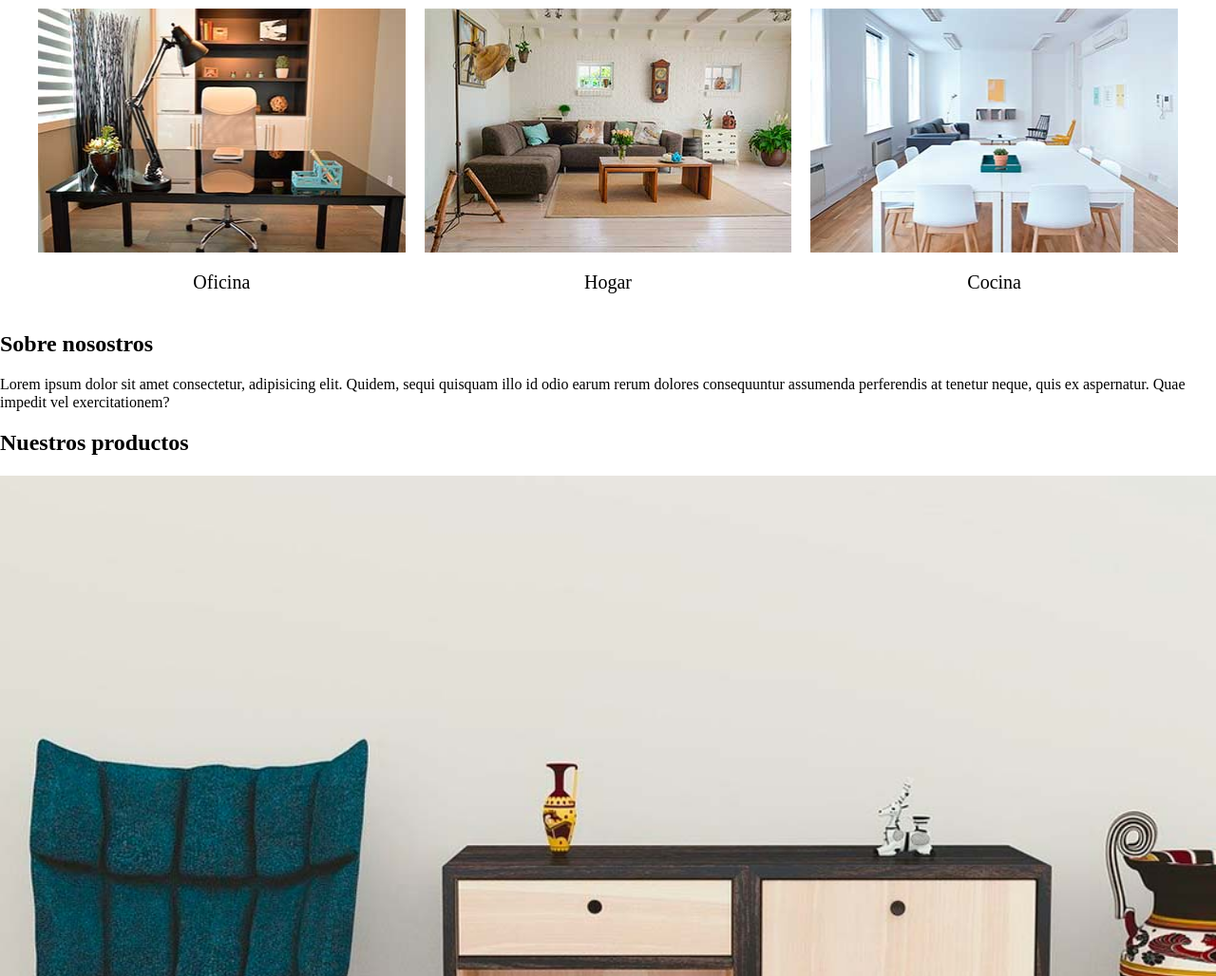
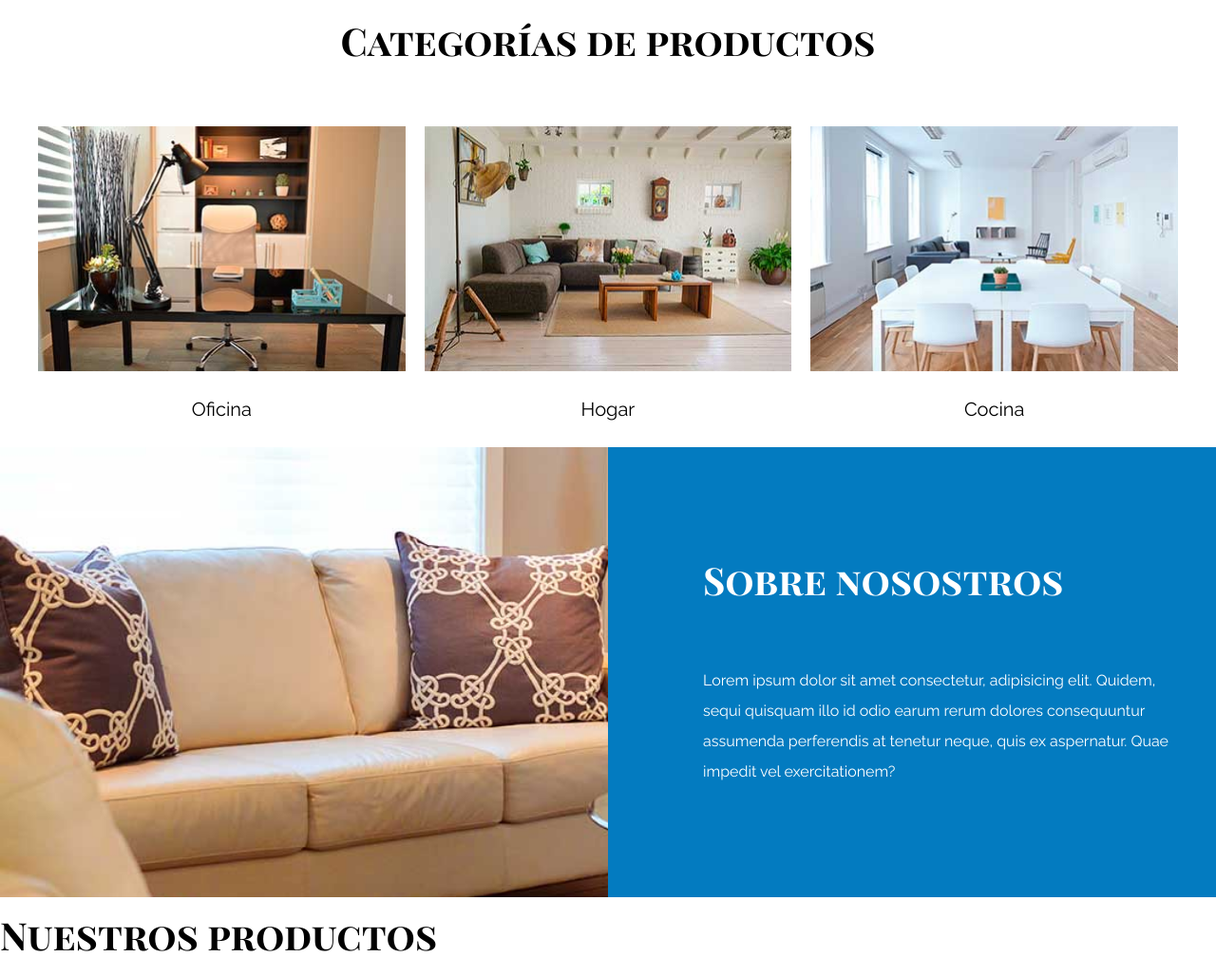
Before and after one commit to D4VID-01/css-udemy, a plain HTML site: page E-comemrce/index.html in a window 1280 px wide. Shown: the part 805-1833 px from the top of the page at 95% size. Drawn offline with Linux system fonts and the light colour scheme.

Commit message:
feat: Sección 5.1 - Finalizando la página de inicio

```diff
--- a/E-comemrce/css/app.css
+++ b/E-comemrce/css/app.css
@@ -1,13 +1,37 @@
 
 html {
-    box-sizing: border-box;;
+    box-sizing: border-box;
+    font-size: 62.5%; /* 1rem = 10px*/
 }
 
 *, *:before, *::after {
     box-sizing: inherit;
 }
 
+body {
+    font-family: "Raleway", sans-serif;
+    font-size: 1.6rem;
+    line-height: 2;
+}
+
 /* Globales */
+
+h1, h2, h3 {
+    font-family: "Playfair Display SC", serif;
+    margin: 0 0 5rem 0;
+}
+
+h1 {
+    font-size: 5rem;
+}
+
+h2 {
+    font-size: 4rem;
+}
+
+h3 {
+    font-size: 3rem;
+}
 
 a {
     text-decoration: none;
@@ -23,7 +47,7 @@ img {
 /* Header y Navegación */
 
 .nombre-sitio {
-    margin:50px 0 50px 0;
+    margin-top: 5rem;
     text-align: center;
 }
 
@@ -36,20 +60,21 @@ img {
 }
 
 .nav-principal {
-    padding: 20px 0;
+    padding: 2rem 0;
     display: flex;
     justify-content: space-around;
 }
 
 .hero {
     background-image: url(../images/principal.jpg);
-    height: 550px;
+    height: 55rem;
     background-repeat: no-repeat;
     background-size: cover;
+    background-position: center center;
 }
 
 .contenedor {
-    max-width: 1200px;
+    max-width: 120rem;
     margin: 0 auto 0 auto;
 }
 
@@ -57,23 +82,50 @@ img {
 /* CATEGORÍAS */
 
 .categorias {
+    padding-top: 5rem;
+}
+
+.categorias h2{
     text-align: center;
 }
 
 .categoria a {
+    text-align: center;
     display: block;
-    padding: 20px;
-    font-size: 20px;
+    padding: 2rem;
+    font-size: 2rem;
 }
 
 .categoria a:hover {
     background-color: #037bc0;
     color: #FFFFFF;
-    border-bottom-right-radius: 10px;
+    border-bottom-right-radius: 1rem;
 }
 
 .listado-categorias {
     display: grid;
     grid-template-columns: repeat(3, 1fr);
-    gap: 20px;
+    gap: 2rem;
 }
+
+/* BLOQUE NOSOTROS */
+
+.sobre-nosotros {
+    background-image: linear-gradient(to right, transparent 50%, #037bc0 50%, #037bc0 100%),
+    url(../images/nosotros.jpg);
+    background-position: left center;
+    background-repeat: no-repeat;
+    background-size:100%, 120rem ;
+    padding: 10rem 0;
+}
+
+.sobre-nosotros-grid{
+    display:flex;
+    justify-content: flex-end;
+}
+
+.texto-nosotros{
+    flex-basis: 50%;
+    padding-left: 10rem;
+    color: #FFF;
+}
--- a/E-comemrce/index.html
+++ b/E-comemrce/index.html
@@ -4,6 +4,9 @@
     <meta charset="UTF-8">
     <meta name="viewport" content="width=device-width, initial-scale=1.0">
     <title>e-commerce</title>
+    <link rel="preconnect" href="https://fonts.googleapis.com">
+    <link rel="preconnect" href="https://fonts.gstatic.com" crossorigin>
+    <link href="https://fonts.googleapis.com/css2?family=Playfair+Display+SC:wght@700&family=Raleway:wght@100..900&display=swap" rel="stylesheet">
     <link rel="stylesheet" href="css/app.css">
     <link rel="stylesheet" href="css/normalize.css">
 </head>
@@ -48,9 +51,11 @@
     </section>
 
     <section class="sobre-nosotros">
-        <div>
-            <h2>Sobre nosostros</h2>
-            <p>Lorem ipsum dolor sit amet consectetur, adipisicing elit. Quidem, sequi quisquam illo id odio earum rerum dolores consequuntur assumenda perferendis at tenetur neque, quis ex aspernatur. Quae impedit vel exercitationem?</p>
+        <div class="contenedor sobre-nosotros-grid" >
+            <div class="texto-nosotros">
+                <h2>Sobre nosostros</h2>
+                <p>Lorem ipsum dolor sit amet consectetur, adipisicing elit. Quidem, sequi quisquam illo id odio earum rerum dolores consequuntur assumenda perferendis at tenetur neque, quis ex aspernatur. Quae impedit vel exercitationem?</p>
+            </div>
         </div>
     </section>
 
```
